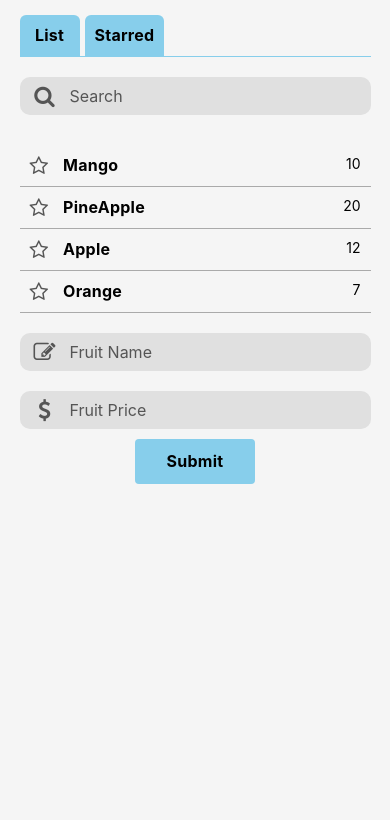
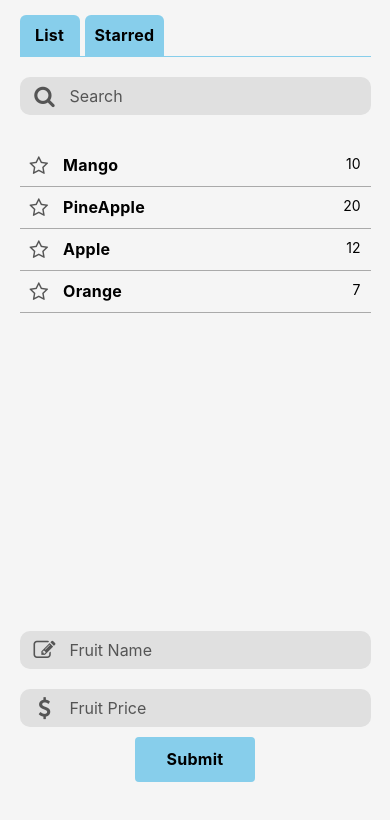
Before and after one commit to alberme/fruit-typescript, a React Native app: screen / in a window 390 px wide. Shown: the top 820 px of the page. Built offline with nearby package versions, Linux system fonts and the light colour scheme.

Commit message:
fix(inputs): move inputs to bottom

```diff
--- a/App.tsx
+++ b/App.tsx
@@ -28,7 +28,7 @@ export default function App() {
               <Text style={globalStyles.text}>Starred</Text>
             </TouchableOpacity>
           </View>
-          <View>
+          <View style={styles.listContainer}>
             {tab === "list" && (
               <FruitList />
             )}
@@ -54,6 +54,9 @@ const styles = StyleSheet.create({
     paddingVertical: 15,
     marginTop: StatusBar.currentHeight,
   },
+  listContainer: {
+    height: '100%',
+  },
   tabsContainer: {
     flexDirection: "row",
     borderBottomColor: "skyblue",
--- a/components/AddFruit.tsx
+++ b/components/AddFruit.tsx
@@ -55,13 +55,13 @@ const AddFruit: FC = () => {
           <Text style={globalStyles.text}>Submit</Text>
         </TouchableOpacity>
       </View>
-
     </View>
   );
 }
 
 const styles = StyleSheet.create({
   addFruitForm: {
+    justifyContent: 'flex-end',
     flexWrap: 'wrap'
   },
   addInputs: {
--- a/components/FruitList.tsx
+++ b/components/FruitList.tsx
@@ -17,7 +17,7 @@ const FruitList: FC = () => {
   };
 
   return (
-  <View>
+    <>
     <View style={styles.search}>
       <Input
         icon="search"
@@ -42,7 +42,7 @@ const FruitList: FC = () => {
     <View style={styles.addFruits}>
       <AddFruit />
     </View>
-  </View>
+    </>
   )
 }
 
@@ -52,11 +52,12 @@ const styles = StyleSheet.create({
     paddingBottom: 20,
   },
   fruitList: {
-    flexShrink: 1,
+    flexGrow: 1,
     paddingBottom: 10,
   },
   addFruits: {
     flexGrow: 1,
+    justifyContent: 'center'
   },
 });
 
```
